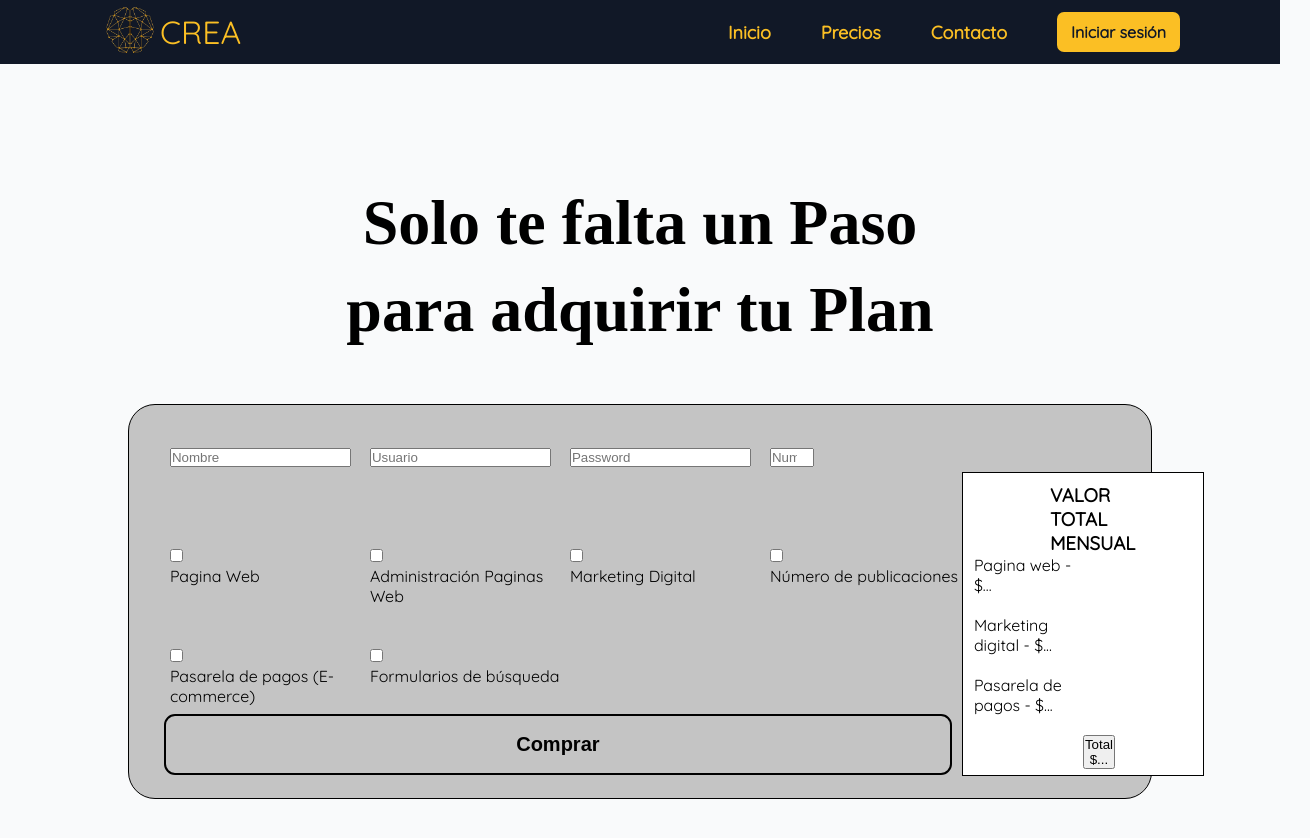
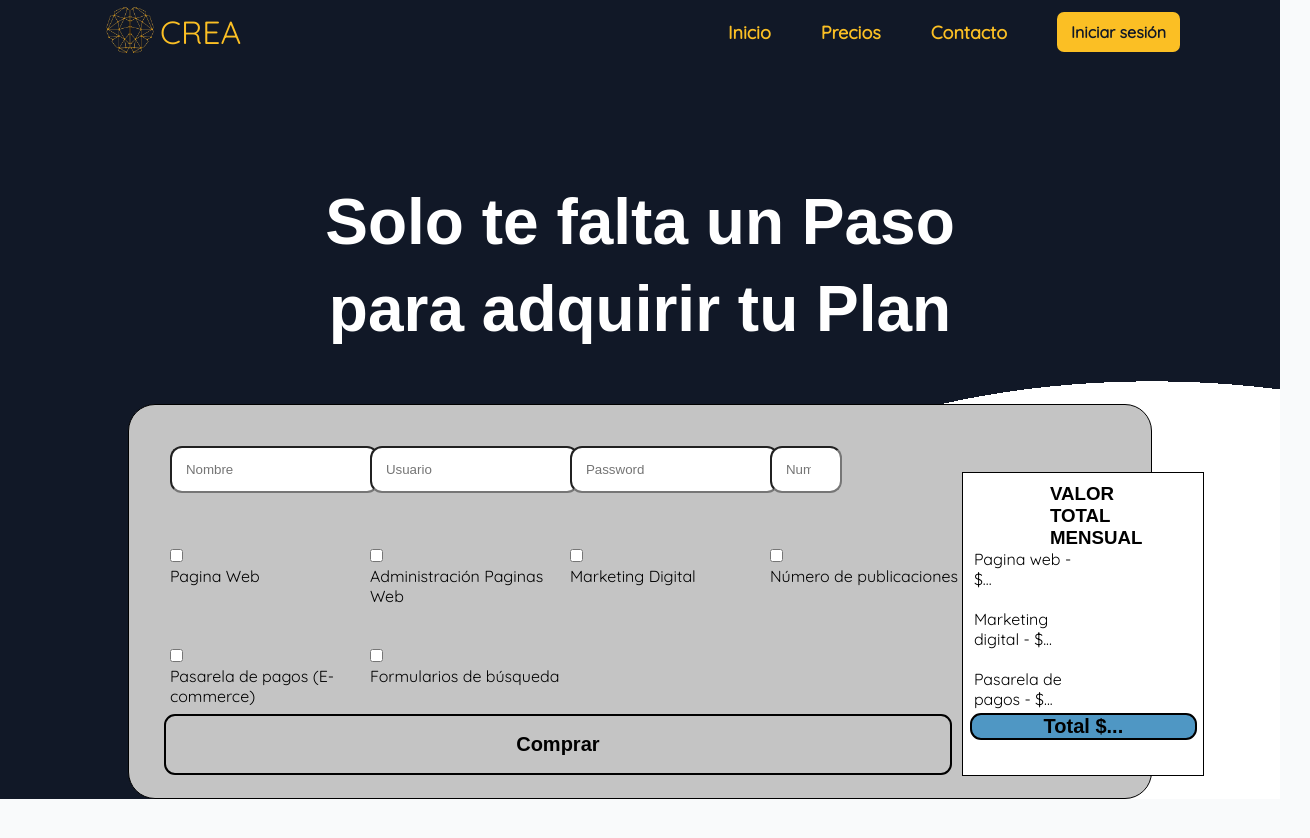
Before and after one commit to danieldmngz96/CREA2, a React app: page /Planes in a window 1280 px wide. Shown: the top 838 px of the page, 1310 px wide, since content can reach past the window. Built offline with nearby package versions, Linux system fonts and the light colour scheme.

Commit message:
aesthetic changes
cambios esteticos de tipografia y fondos

```diff
--- a/src/containers/Hero.jsx
+++ b/src/containers/Hero.jsx
@@ -12,7 +12,7 @@ const Hero = () => {
       </div>
       <div className='Hero__container--links'>
           <Link to="/Planes" >Perzonaliza tu plan</Link>
-          <Link to='/'>Iniciar sesión</Link>
+          <Link to='/Login'>Iniciar sesión</Link>
         </div>
       <figure className='Hero__image'>
         <img src={Image} alt='' />
--- a/src/styles/pages/login.css
+++ b/src/styles/pages/login.css
@@ -4,6 +4,7 @@
   padding: 100px 20px;
   justify-items: center;
   gap: 20px;
+  background-image: radial-gradient(ellipse farthest-corner at 80% 75% , rgba(0, 255, 0, 0) 70%, rgba(0, 255, 0, 0) 10%, #111827 10%);
 }
 
 .form-control {
--- a/src/styles/pages/planes.css
+++ b/src/styles/pages/planes.css
@@ -1,5 +1,8 @@
+.background{
+    height: 40%;
+    background-image: radial-gradient(ellipse farthest-corner at 90% 75% , #fff 30%, rgba(0, 255, 0, 0) 10%, #111827 10%);
+}
 .title__one{
-    font-family: Nunito Sans;
     font-size: 64px;
     font-style: normal;
     font-weight: 600;
@@ -8,6 +11,8 @@
     text-align: center;
     padding-top: 9%;
     padding-bottom: 4%;
+    color: #fff;
+    font-family: 'Oswald', sans-serif;
 }
 .box__main{
     border: 1px solid #000;
@@ -42,6 +47,7 @@
 .title__value{
     margin-left: -33px;
     margin-top: -110px;
+    font-family: 'Farro', sans-serif;
 }
 .position__paragraph {
     margin-left: -109px;
@@ -65,3 +71,25 @@
     color: #000000;
     background-color: #ffffff;
   }
+
+  .boton__value{
+    text-decoration: none;
+    font-weight: 600;
+    font-size: 20px;
+    color: #000000;
+    background-color: #4F97C4;
+    border-radius: 11px;
+    border: 2px solid #000000;
+    position: relative;
+    bottom: 16px;
+    left: -113px;
+    width: 227px;
+  }
+  .boton__value:hover{
+    color: #000000;
+    background-color: #ffffff;
+  }
+  .style__input{
+    padding: 7%;
+    border-radius: 12px;
+  }
```
